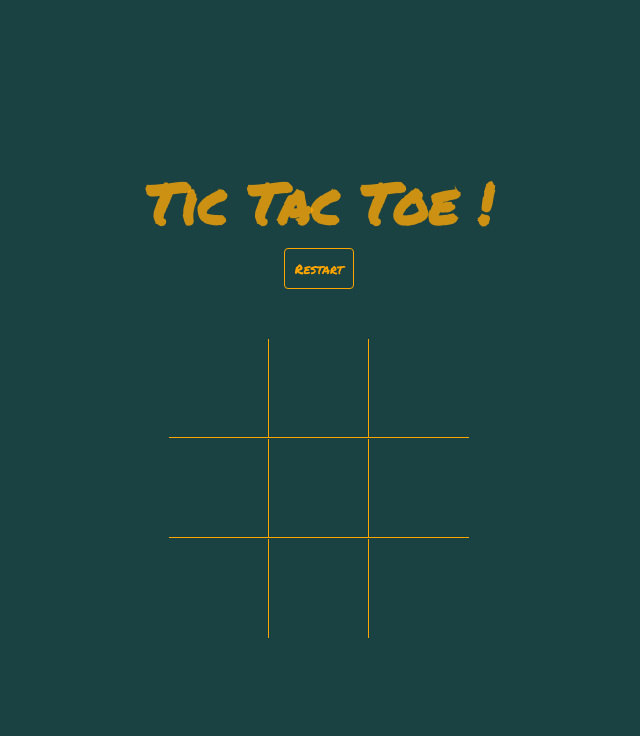
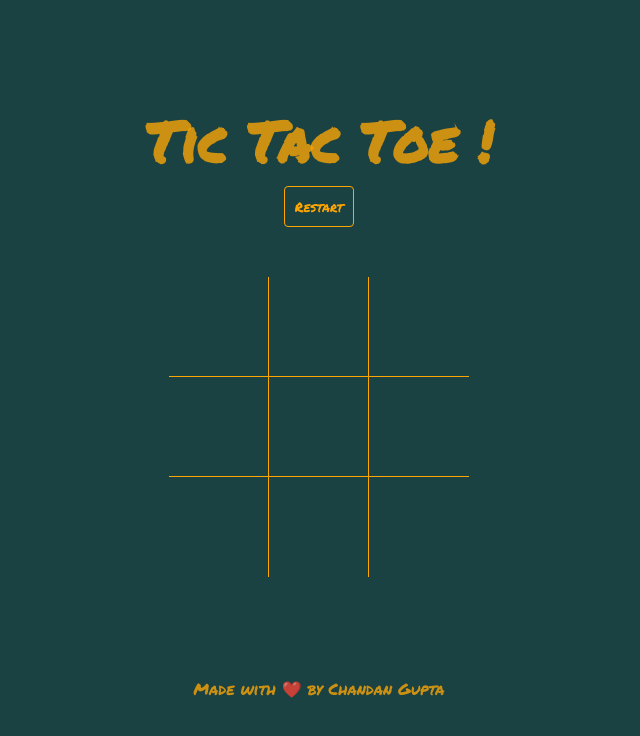
Before and after one commit to Chandan185/Tic-tac-toe, a plain HTML site: page index.html in a window 1280 px wide. Shown: the whole page, without its empty margins (321-961 px from the left). Drawn offline with Linux system fonts and the light colour scheme.

Commit message:
added footer

```diff
--- a/index.html
+++ b/index.html
@@ -21,7 +21,9 @@
         <div class="square" id="7"></div>
         <div class="square" id="8"></div>
       </div>
+      <footer><p>Made with ❤️ by Chandan Gupta</p></footer>
     </div>
+
     <script src="index.js"></script>
   </body>
 </html>
--- a/styles.css
+++ b/styles.css
@@ -50,3 +50,8 @@ h1 {
   font-size: 56px;
   color: rgba(253, 166, 5, 0.788);
 }
+p {
+  text-align: center;
+  color: rgba(253, 166, 5, 0.788);
+  margin-top: 100px;
+}
```
